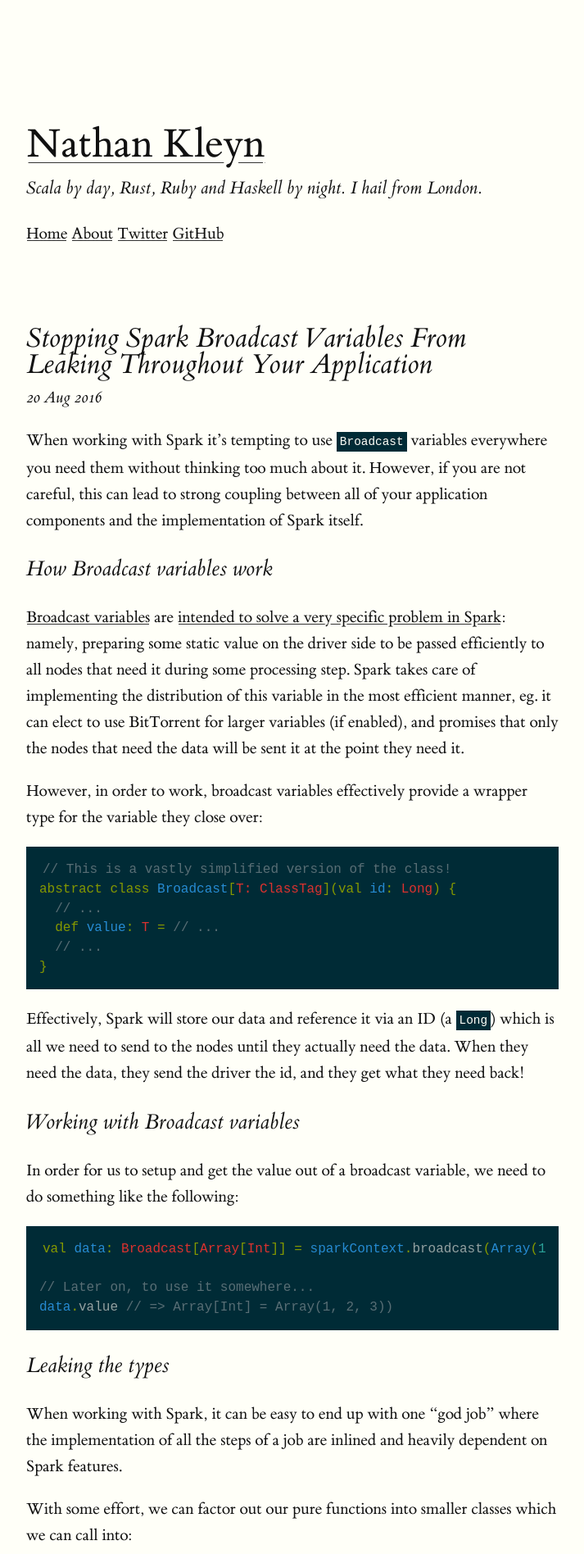
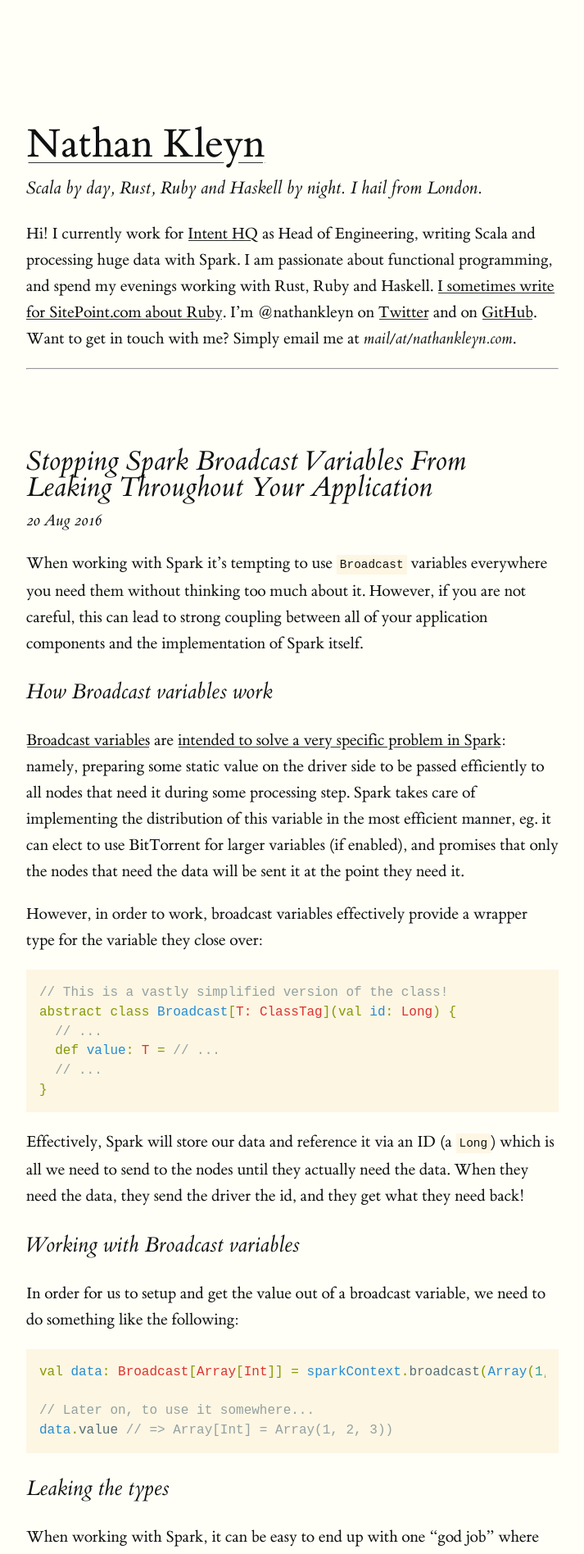
Before and after one commit to nathankleyn/nathankleyn.github.io, a Jekyll site: the page built from _posts/2016-08-20-stopping-spark-broadcast-vars-from-leaking-throughout-your-app.md, in a window 1280 px wide. Shown: the top 1896 px of the page at 82% size, without its empty margins (128-841 px from the left). Built offline with Jekyll 4.4.1, drawn with Linux system fonts in a browser that asks for light colours.

```diff
--- /dev/null
+++ b/_includes/about.md
@@ -0,0 +1 @@
+Hi! I currently work for [Intent HQ](https://www.intenthq.com/) as Head of Engineering, writing Scala and processing huge data with Spark. I am passionate about functional programming, and spend my evenings working with Rust, Ruby and Haskell. [I sometimes write for SitePoint.com about Ruby](https://www.sitepoint.com/author/nkleyn/). I'm @nathankleyn on [Twitter](https://twitter.com/nathankleyn) and on [GitHub](https://github.com/nathankleyn). Want to get in touch with me? Simply email me at _mail/at/nathankleyn.com_.
--- a/_layouts/default.html
+++ b/_layouts/default.html
@@ -6,16 +6,14 @@
     <header>
       <h1><a href="/">{{ site.title }}</a></h1>
       <p class="subtitle">{{ site.description }}</p>
+    </header>
 
-      <nav class="sidebar-nav">
-        <ol>
-          <li><a href="/">Home</a></li>
-          <li><a href="/about/">About</a></li>
-          <li><a href="https://twitter.com/nathankleyn">Twitter</a></li>
-          <li><a href="https://github.com/nathankleyn">GitHub</a></li>
-        </ol>
-      </nav>
-    </header>
+    <section id="about">
+      {% capture about %}{% include about.md %}{% endcapture %}
+      {{ about | markdownify }}
+    </section>
+
+    <hr />
 
     <main>
       {{ content }}
--- a/css/styles.scss
+++ b/css/styles.scss
@@ -2,7 +2,7 @@
 # Front matter comment to ensure Jekyll properly reads file.
 ---
 
-@import "syntax-solarized-dark";
+@import "syntax-solarized-light";
 
 @font-face { font-family: "et-book";
              src: url("/public/fonts/et-book-roman-line-figures/et-book-roman-line-figures.eot");
@@ -81,13 +81,10 @@ pre {
   overflow: scroll;
 }
 
-code {
-  background: #002b36;
-  color: #FFFFF8;
+p code {
+  background: #fdf6e3;
+  color: #111;
   padding: .25rem;
-}
-
-p code {
   font-size: .9rem;
 }
 
--- a/index.html
+++ b/index.html
@@ -6,7 +6,7 @@ title: Home
 {% for post in paginator.posts %}
 <article>
   <header>
-    <h2><a href="{{ post.url }}">{{ post.title }}</a></h1>
+    <h2><a href="{{ post.url }}">{{ post.title }}</a></h2>
     <p>{{ post.date | date_to_string }}</p>
   </header>
 
```
Also changed, not shown: about.md (deleted, +0 -16 lines), LICENSE.md, README.md.
